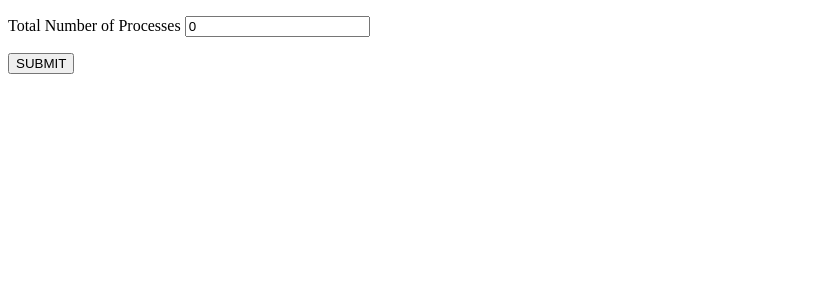
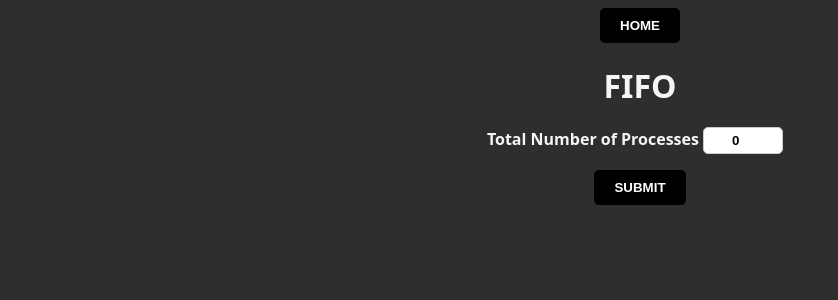
Before and after one commit to fe15de/OperatingSystems, a Flask app: page /fifo in a window 1280 px wide. Shown: the top 300 px of the page, without its empty margins (0-838 px from the left). Run offline with Flask 3, Linux system fonts and the light colour scheme.

Commit message:
v1.4
Fifo page Finished

```diff
--- a/app.py
+++ b/app.py
@@ -1,5 +1,3 @@
-from quickchart import QuickChart
-
 from flask import Flask , render_template, request
 
 app = Flask(__name__)
@@ -12,13 +10,13 @@ def home():
 def fifo():
     if request.method == 'GET':
         n = 0
+        table = False # flag to print table in html
     if request.method == 'POST':
         n = int(request.form['n'])
         print(request.form)
         if n != 0:
             data = request.form
             last_data = list(data.items())[-1]
-            print(last_data)
             if last_data[0] == 'start':
                 arrival_time = [] * n
                 burst_time = [] * n
@@ -49,20 +47,9 @@ def fifo():
                     else:
                         CPU += 1  # If no process is eligible to run, just increment CPU time
 
-                print("\nProcess_Number\tBurst_Time\tArrival_Time\tWaiting_Time\tTurnaround_Time\n")
-                for i in range(n):
-                    print("P{}\t\t{}\t\t{}\t\t{}\t\t{}".format(i + 1, burst_time[i], arrival_time[i], waiting_time[i], turnaround_time[i]))
+                return render_template("fifo.html", n = n,bt = burst_time, at= arrival_time, wt = waiting_time, tat = turnaround_time,AvgWT = sum(waiting_time) /n ,                  AVGTaT = sum(turnaround_time) / n, table = True)
 
-                AvgWT = sum(waiting_time) / n  # Average waiting time
-                AVGTaT = sum(turnaround_time) / n  # Average Turnaround time
-
-                print("Average waiting time =", AvgWT)
-                print("Average turnaround time =", AVGTaT)
-
-
-
-
-    return render_template("fifo.html", n = n)
+    return render_template("fifo.html", n = n, table = False)
 
 @app.route("/sjf",methods = ['POST', 'GET'])
 def sjf():
--- /dev/null
+++ b/static/fifo.css
@@ -0,0 +1,88 @@
+
+* {
+    box-sizing: border-box;
+    text-align: center;
+    font-weight: bold;
+}
+
+/* Body styling */
+body {
+    background-color: #2e2e2e;
+    color: whitesmoke;
+    font-family: system-ui, -apple-system, BlinkMacSystemFont, 'Segoe UI', Roboto, Oxygen, Ubuntu, Cantarell, 'Open Sans', 'Helvetica Neue', sans-serif;
+    font-weight: bold;
+}
+
+/* Heading styling */
+h1 {
+    text-align: center;
+    margin-bottom: 20px;
+}
+
+/* Form styling */
+form {
+    text-align: center;
+    margin-bottom: 10px;
+}
+
+/* Button styling */
+button {
+    padding: 10px 20px;
+    background-color: #000000;
+    color: #fff;
+    border: none;
+    border-radius: 5px;
+    cursor: pointer;
+    transition: background-color 0.3s ease, transform 0.2s ease;
+}
+
+button:hover {
+    background-color: #c97ac5;
+    transform: scale(1.05);
+}
+button#start:hover {
+    background-color: #489c62;
+    transform: scale(1.05);
+}
+
+/* Input styling */
+input[type="number"] {
+    width: 80px;
+    padding: 5px;
+    margin-right: 10px;
+    border: 1px solid #ccc;
+    border-radius: 5px;
+}
+
+/* Table styling */
+table {
+    /* width: 80%;  *//* Set a width to the table */
+    margin: 0 auto; /* Center the table horizontally */
+    border-collapse: collapse;
+    margin-top: 20px;
+}
+
+/* Table header styling */
+table th {
+    background-color: #000000;
+    color: white;
+}
+
+/* Table cell styling */
+table th, table td {
+    padding: 10px;
+    text-align: center;
+    border: 1px solid #ccc;
+}
+
+/* Flexbox styling for table data */
+.table-data {
+    display: flex;
+    justify-content: space-between;
+}
+
+/* Footer styling */
+.footer {
+    text-align: center;
+    margin-top: 20px;
+}
--- a/templates/fifo.html
+++ b/templates/fifo.html
@@ -4,8 +4,13 @@
     <meta charset="UTF-8">
     <meta name="viewport" content="width=device-width, initial-scale=1.0">
     <title>FIFO</title>
+    <link rel="stylesheet" href="/static/fifo.css">
 </head>
 <body>
+    <form  action="{{ url_for('home') }}">
+        <button type="submit" > HOME </button>
+    </form>
+    <h1 style="text-align: center; font-weight: bolder;"> FIFO </h1>
     <form method="post">
         <p> Total Number of Processes <input name="n" type="number" value="{{n}}" min="0"> </p>
         <button type="submit" > SUBMIT </button>
--- a/templates/priority.html
+++ b/templates/priority.html
@@ -7,5 +7,9 @@
 </head>
 <body>
 
+    <form  action="{{ url_for('home') }}">
+        <button type="submit" > HOME </button>
+    </form>
+
 </body>
 </html>
--- a/templates/roundRobin.html
+++ b/templates/roundRobin.html
@@ -6,6 +6,9 @@
     <title>ROUND ROBIN</title>
 </head>
 <body>
+    <form  action="{{ url_for('home') }}">
+        <button type="submit" > HOME </button>
+    </form>
 
 </body>
 </html>
--- a/templates/sjf.html
+++ b/templates/sjf.html
@@ -6,6 +6,8 @@
     <title>SJF</title>
 </head>
 <body>
-
+    <form  action="{{ url_for('home') }}">
+        <button type="submit" > HOME </button>
+    </form>
 </body>
 </html>
```
Also changed, not shown: other parts of templates/fifo.html (+34 -4 lines).
